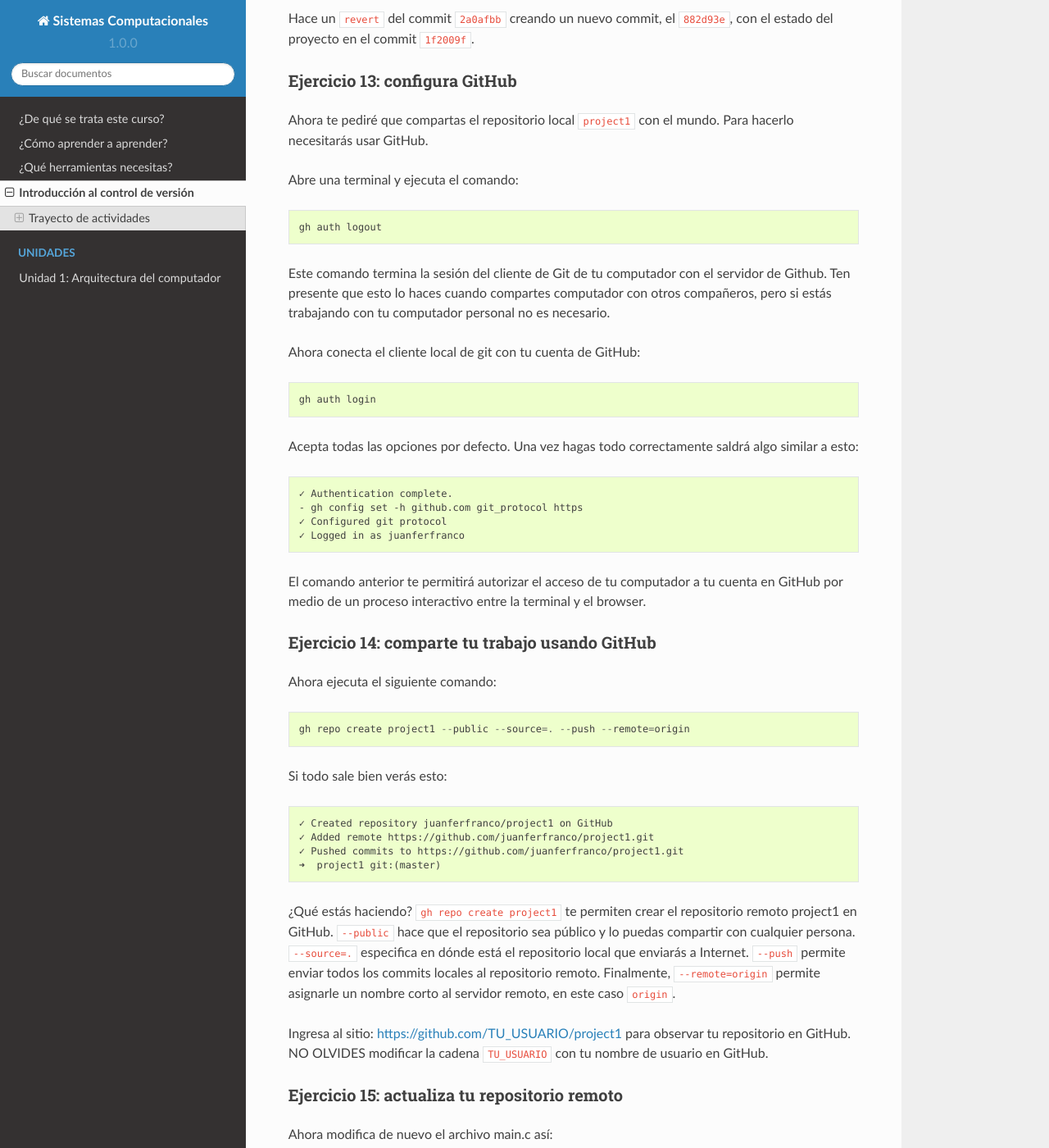
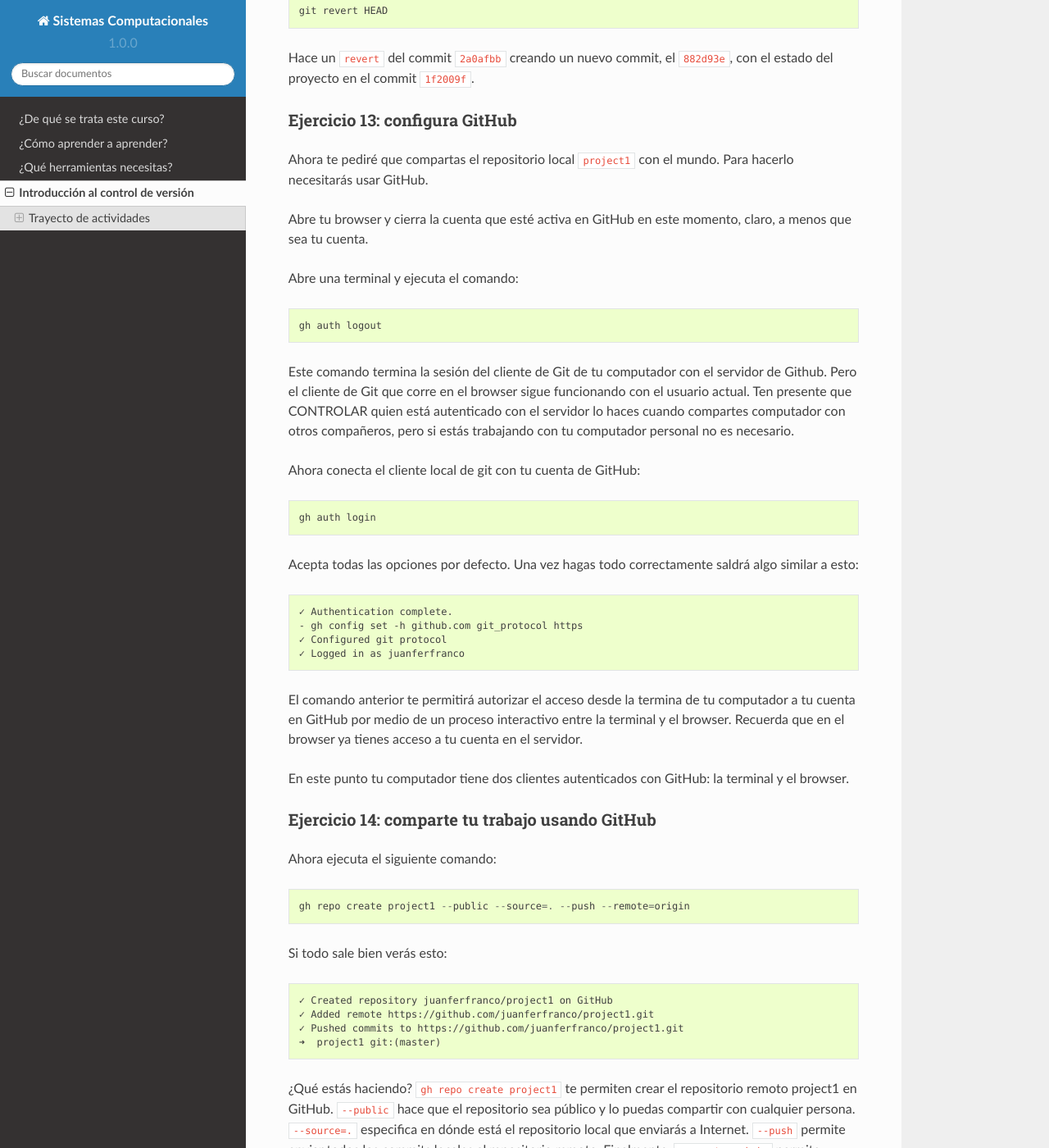
Before and after one commit to juanferfranco/SistemasComputacionales, a Sphinx documentation site: the page built from docs/_intro/introGit.rst, in a window 1280 px wide and 1400 px high, scrolled down 15964 px. Shown: the whole window at 82% size. Built offline with Sphinx 7.4.7 and the Read the Docs theme 2.0.0, drawn with Linux system fonts in a browser that asks for light colours; some of the changed text lies outside the part shown.

Commit message:
intro to git done

```diff
--- a/docs/_intro/introGit.rst
+++ b/docs/_intro/introGit.rst
@@ -181,7 +181,7 @@ Ahora te voy a pedir que hagas varias cosas y preguntes si tienes dudas:
 * Crea el directorio demo2 en demo1. ¿Recuerdas cómo listar el contenido de un directorio?
 * Cámbiate al directorio padre de demo1 y desde allí crea el directorio demo3 en el directorio
   demo2.
-* ¿Cuál será la ruta relativa de demo3 con respecto a al padre de demo1?
+* ¿Cuál será la ruta relativa de demo3 con respecto al padre de demo1?
 
 
 .. warning:: ALERTA DE SPOILER
@@ -215,7 +215,7 @@ Ejercicio 3: experimenta
 Ahora tómate unos minutos para experimentar. ¿Cómo?
 
 * Inventa tus propios ejemplo o retos.
-* Antes de ejecutar un comando PIENSA cuál sería el resultado.Si el resultado es como
+* Antes de ejecutar un comando PIENSA cuál sería el resultado. Si el resultado es como
   te lo imaginaste, en hora buena, vas bien. Si no es así, MUCHO mejor, tienes una
   oportunidad de oro para aprender. Entonces trata de explicar qué está mal, discute
   con otros compañeros y si quieres habla con el profe.
@@ -259,7 +259,9 @@ Abre el directorio::
 .. note:: ALERTA DE SPOILER
 
     No olvides que la entrada de directorio ``.`` se refiere al directorio actual en el que estás
-    posicionado. ¿Y qué era ``..``?
+    posicionado.
+
+    Trata de recordar de nuevo ¿Qué era ``..``?
 
 Ahora modifica el archivo main.c con el siguiente código:
 
@@ -288,7 +290,7 @@ Ahora si vamos a crear el repositorio::
 
     git init
 
-Y solo con esto, ya tenemos el proyecto bajo control de versión. ¿Fácil, no?
+Y solo con esto ya tienes un proyecto con control de versión. ¿Fácil, no?
 
 Escribe en la terminal el comando::
 
@@ -696,13 +698,18 @@ Ejercicio 13: configura GitHub
 Ahora te pediré que compartas el repositorio local ``project1`` con el mundo.
 Para hacerlo necesitarás usar GitHub.
 
+Abre tu browser y cierra la cuenta que esté activa en GitHub en este momento, claro,
+a menos que sea tu cuenta.
+
 Abre una terminal y ejecuta el comando::
 
        gh auth logout
 
 Este comando termina la sesión del cliente de Git de tu computador con el servidor de
-Github. Ten presente que esto lo haces cuando compartes computador con otros compañeros,
-pero si estás trabajando con tu computador personal no es necesario.
+Github. Pero el cliente de Git que corre en el browser sigue funcionando con el usuario
+actual. Ten presente que CONTROLAR quien está autenticado con el servidor lo haces cuando
+compartes computador con otros compañeros, pero si estás trabajando con tu computador
+personal no es necesario.
 
 Ahora conecta el cliente local de git con tu cuenta de GitHub::
 
@@ -717,9 +724,12 @@ a esto::
     ✓ Logged in as juanferfranco
 
 
-El comando anterior te permitirá autorizar el acceso de tu computador
+El comando anterior te permitirá autorizar el acceso desde la termina de tu computador
 a tu cuenta en GitHub por medio de un proceso interactivo entre la terminal
-y el browser.
+y el browser. Recuerda que en el browser ya tienes acceso a tu cuenta en el servidor.
+
+En este punto tu computador tiene dos clientes autenticados con GitHub: la terminal y
+el browser.
 
 Ejercicio 14: comparte tu trabajo usando GitHub
 ^^^^^^^^^^^^^^^^^^^^^^^^^^^^^^^^^^^^^^^^^^^^^^^^^^
@@ -1046,7 +1056,7 @@ Hasta aquí nada nuevo, ¿Verdad?
 #. En `este <https://www.markdownguide.org/cheat-sheet/>`__ sitio puedes encontrar una
    cheat sheet del lenguaje.
 #. Cambia el título del documento por ``DOCUMENTACIÓN DEL PROJECT 4``.
-#. Indica que ese texto tendrá formato ``h1`` colocando el símbolo ``#`` antes del título.
+#. Indica que ese texto tendrá formato ``h1`` colocando el símbolo ``#`` seguido de un espacio antes del título.
 #. Puedes hacer click en el menú ``preview`` para que puedas ver cómo te va quedando el
    documento.
 #. Ahora te pediré que insertes una imagen, un hipervínculo, un título de tipo h2 y otro tipo h3,
@@ -1055,3 +1065,17 @@ Hasta aquí nada nuevo, ¿Verdad?
 #. A medida que experimentas ve observando en preview cómo te queda.
 #. Una vez termines, dale click al botón ``Commit changes``.
 #. Regresa al inicio del repositorio para que veas tu obra de arte.
+#. En este ejercicio creaste un archivo en GitHub que no tienes en tu computador local. Escribe
+   en tu repositorio local los comando::
+
+    git fetch
+    git status
+    git pull
+    git status
+
+   ¿Qué puedes ver en el primer status y luego en el segundo? ¿Alguna diferencia?
+
+.. note:: ESCRIBIR documentos en GitHub
+
+    En `este <https://docs.github.com/en/get-started/writing-on-github/getting-started-with-writing-and-formatting-on-github/basic-writing-and-formatting-syntax>`__
+    enlace puedes encontrar más información.
--- a/docs/index.rst
+++ b/docs/index.rst
@@ -23,9 +23,8 @@ Consideraciones Iniciales
    :maxdepth: 1
    :caption: UNIDADES
 
+..
    Unidad 1: Arquitectura del computador <_unidad1/unidad1>
-
-..
    Unidad 2: De lenguaje de alto nivel a código ejecutable <_unidad2/unidad2>
    Unidad 3: Programación orientada a objetos <_unidad3/unidad3>
    Unidad 4: Sistema operativo <_unidad4/unidad4>
```
Also changed, not shown: other parts of docs/_intro/introGit.rst (+3 -3 lines), docs/_intro/intro.rst (+6 -4 lines).
